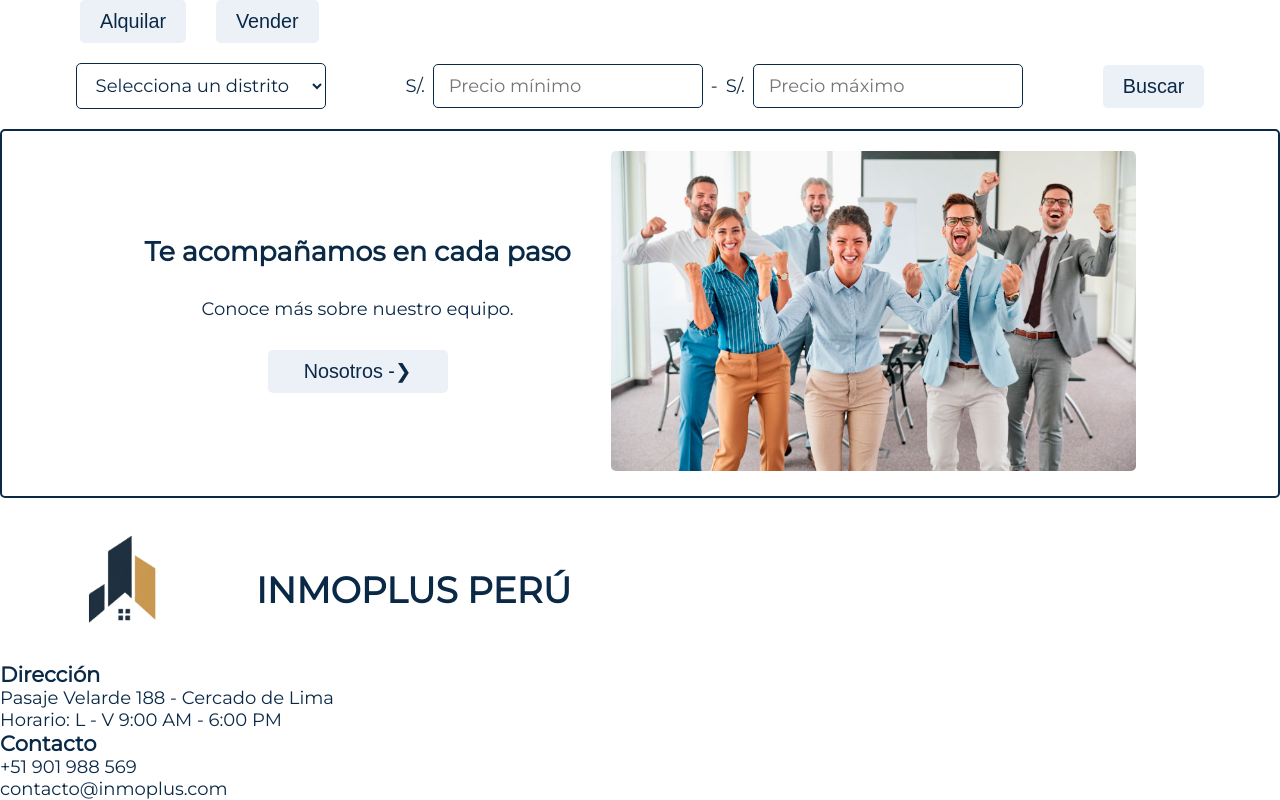
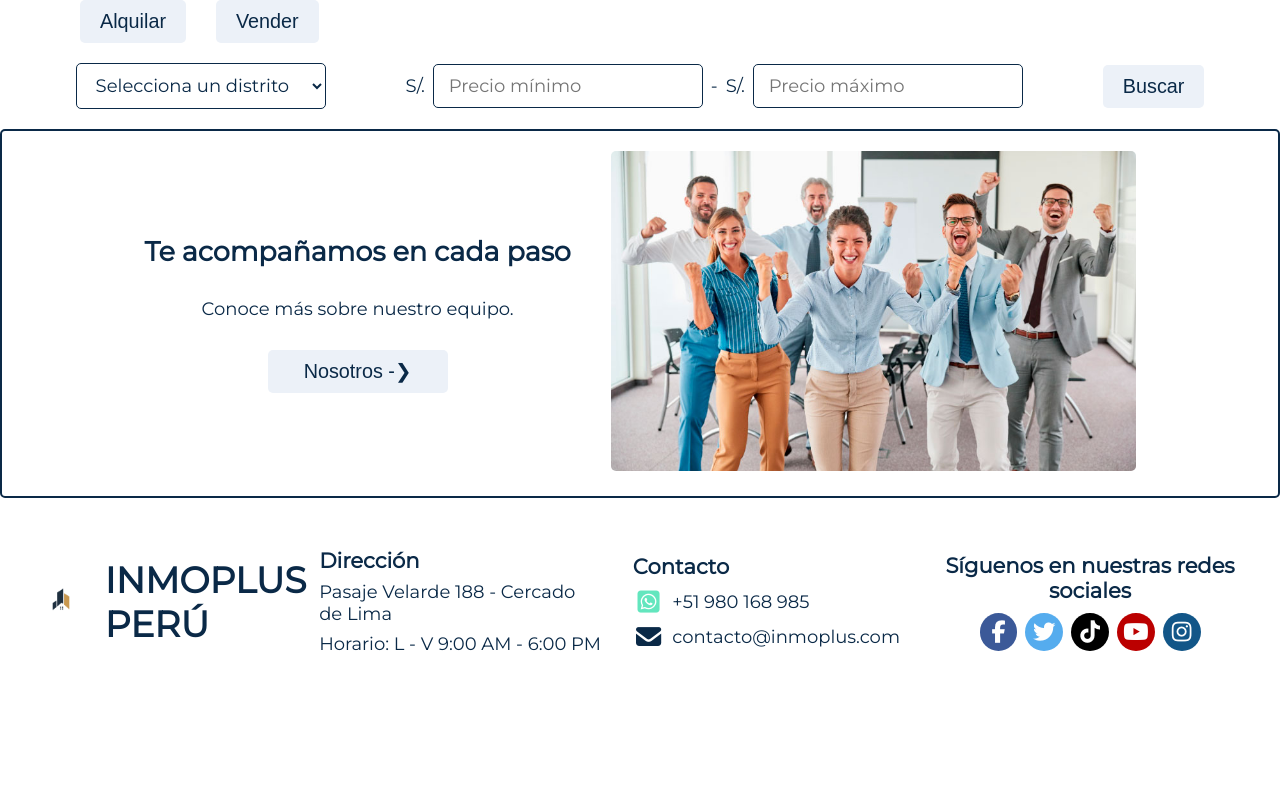
Before and after one commit to aaizaguirre/inmoplus-DEW_cibertec, a React (Vite) app: page / in a window 1280 px wide. Shown: the part 490-1290 px from the top of the page. After the commit the page ends 1175 px from the top, so only its background shows below. Built offline with nearby package versions, Linux system fonts and the light colour scheme.

Commit message:
feat: Agregar 'Footer' a componentes

```diff
--- a/package.json
+++ b/package.json
@@ -11,6 +11,7 @@
   },
   "dependencies": {
     "@fontsource/montserrat": "^5.3.0",
+    "@fortawesome/fontawesome-free": "^7.3.1",
     "react": "^19.2.8",
     "react-dom": "^19.2.8"
   },
--- a/src/App.jsx
+++ b/src/App.jsx
@@ -5,7 +5,7 @@ import Hero from './components/Hero.jsx'
 import Filtro from './Filtro.jsx'
 import SeccionNosotros from './SeccionNosotros.jsx'
 import SeccionPropiedades from './SeccionPropiedades.jsx'
-import Footer from './Footer.jsx'
+import Footer from '../src/components/Footer.jsx'
 
 import depMiraflores1 from './assets/dep-miraflores1.jpg'
 import depSanIsidro1 from './assets/dep-san isidro1.jpg'
--- a/src/Footer.jsx
+++ /dev/null
@@ -1,28 +0,0 @@
-import logoInmoPlus from './assets/logo-InmoPlus.PNG'
-
-function Footer(){
-
-    return(
-        <footer>
-            <div id = "contenedor-logo">
-            <img id = "logo-img" src = {logoInmoPlus} alt = "Logo InmoPlus" />
-            <p id = "logo-titulo">INMOPLUS PERÚ</p>
-        </div>
-        <div id = "contenedor-direccion">
-            <h3>Dirección</h3>
-            <p>Pasaje Velarde 188 - Cercado de Lima</p>
-            <p>Horario: L - V 9:00 AM - 6:00 PM</p>
-        </div>
-        <div id = "contenedor-contacto">
-            <h3>Contacto</h3>
-            <p>+51 901 988 569</p>
-            <p>contacto@inmoplus.com</p>
-        </div>
-        <div id = "contenedor-redes-sociales">
-
-        </div>
-        </footer>
-    )
-}
-
-export default Footer
--- /dev/null
+++ b/src/components/Footer.css
@@ -0,0 +1,176 @@
+footer {
+    display: flex;
+    flex-direction: row;
+    justify-content: space-around;
+    align-items: center;
+    gap: 30px;
+    padding: 30px;
+}
+
+#contenedor-logo-footer {
+    display: flex;
+    flex-direction: row;
+    align-items: center;
+    width: 25%;
+    gap: 10px;
+}
+
+#logo-img-footer {
+    width: 25%;
+    height: auto;
+}
+
+#logo-titulo {
+    margin: 0;
+    font-weight: bold;
+}
+
+#contenedor-direccion {
+    display: flex;
+    flex-direction: column;
+    gap: 8px;
+}
+
+#contenedor-direccion h3,
+#contenedor-direccion p {
+    margin: 0;
+}
+
+#contenedor-contacto {
+    display: flex;
+    flex-direction: column;
+    gap: 10px;
+}
+
+#contenedor-contacto h3 {
+    margin: 0;
+}
+
+#contenedor-contacto a {
+    display: flex;
+    flex-direction: row;
+    align-items: center;
+    gap: 8px;
+    color: var(--color-fuente-principal);
+    text-decoration: none;
+    transition: opacity 0.2s ease;
+}
+
+#contenedor-contacto a:hover {
+    opacity: 0.75;
+}
+
+#contenedor-contacto i {
+    font-size: 1.4em;
+}
+
+.fa-square-whatsapp {
+    color: rgb(99, 230, 190);
+}
+
+.fa-envelope {
+    color: var(--color-fuente-principal);
+}
+
+#contenedor-redes-sociales {
+    display: flex;
+    flex-direction: column;
+    align-items: center;
+    gap: 10px;
+}
+
+#contenedor-redes-sociales h3 {
+    margin: 0;
+    text-align: center;
+}
+
+.redes-iconos {
+    display: flex;
+    flex-direction: row;
+    flex-wrap: wrap;
+    justify-content: center;
+    gap: 8px;
+}
+
+.social-button {
+    display: inline-flex;
+    align-items: center;
+    justify-content: center;
+    width: 2.1rem;
+    height: 2.1rem;
+    border: 0.125rem solid transparent;
+    border-radius: 50%;
+    color: #fefefe;
+    font-size: 1.25rem;
+    text-decoration: none;
+    transition:
+        transform 0.3s ease,
+        color 0.3s ease,
+        background-color 0.3s ease,
+        border-color 0.3s ease;
+}
+
+.social-button:hover,
+.social-button:focus {
+    transform: rotate(360deg);
+}
+
+.social-button:focus-visible {
+    outline: 2px solid var(--color-fuente-principal);
+    outline-offset: 2px;
+}
+
+.social-button.facebook {
+    background: #3b5998;
+}
+
+.social-button.facebook:hover,
+.social-button.facebook:focus {
+    color: #3b5998;
+    background: #fefefe;
+    border-color: #3b5998;
+}
+
+.social-button.twitter {
+    background: #55acee;
+}
+
+.social-button.twitter:hover,
+.social-button.twitter:focus {
+    color: #55acee;
+    background: #fefefe;
+    border-color: #55acee;
+}
+
+.social-button.tiktok {
+    background: #000000;
+}
+
+.social-button.tiktok:hover,
+.social-button.tiktok:focus {
+    color: #000000;
+    background: #fefefe;
+    border-color: #000000;
+}
+
+.social-button.youtube {
+    background: #bb0000;
+}
+
+.social-button.youtube:hover,
+.social-button.youtube:focus {
+    color: #bb0000;
+    background: #fefefe;
+    border-color: #bb0000;
+}
+
+.social-button.instagram {
+    background: #125688;
+}
+
+.social-button.instagram:hover,
+.social-button.instagram:focus {
+    color: #125688;
+    background: #fefefe;
+    border-color: #125688;
+}
--- /dev/null
+++ b/src/components/Footer.jsx
@@ -0,0 +1,52 @@
+import logoInmoPlus from '../assets/logo-InmoPlus.PNG'
+import './Footer.css'
+
+function Footer(){
+
+    return(
+        <footer>
+            <div id = "contenedor-logo-footer">
+                <img id = "logo-img-footer" src = {logoInmoPlus} alt = "Logo InmoPlus" />
+                <p id = "logo-titulo">INMOPLUS PERÚ</p>
+            </div>
+            <div id = "contenedor-direccion">
+                <h3>Dirección</h3>
+                <p>Pasaje Velarde 188 - Cercado de Lima</p>
+                <p>Horario: L - V 9:00 AM - 6:00 PM</p>
+            </div>
+            <div id = "contenedor-contacto">
+                <h3>Contacto</h3>
+                <a  href = "https://www.whatsapp.com/" target = "_blank" rel = "noopener noreferrer" aria-label = "Contactar por Whatsapp">
+                    <i className="fa-brands fa-square-whatsapp"></i>
+                    <span>+51 980 168 985</span>
+                </a>
+                <a href = "https://www.gmail.com/" target = "_blank" rel = "noopener noreferrer" aria-label = "Contactar por correo electrónico">
+                    <i className="fa-solid fa-envelope"></i>
+                    <span>contacto@inmoplus.com</span>
+                </a>
+            </div>
+            <div id = "contenedor-redes-sociales">
+                <h3>Síguenos en nuestras redes sociales</h3>
+                <div className = "redes-iconos">
+                    <a className = "social-button facebook" href = "https://www.facebook.com/" target = "_blank" rel = "noopener noreferrer" aria-label = "Visitar perfil de Facebook">
+                        <i className="fab fa-facebook-f" aria-hidden="true"></i>
+                    </a>
+                    <a className = "social-button twitter" href = "https://www.twitter.com/" target = "_blank" rel = "noopener noreferrer" aria-label = "Visitar perfil de Twitter">
+                        <i className = "fab fa-twitter" aria-hidden = "true"></i>
+                    </a>
+                    <a className = "social-button tiktok" href = "https://www.tiktok.com/" target = "_blank" rel = "noopener noreferrer" aria-label = "Visitar perfil de TikTok">
+                        <i className = "fab fa-tiktok" aria-hidden = "true"></i>
+                    </a>
+                    <a className = "social-button youtube" href = "https://www.youtube.com/" target = "_blank" rel = "noopener noreferrer" aria-label = "Visitar canal de YouTube">
+                        <i className = "fab fa-youtube" aria-hidden = "true"></i>
+                    </a>
+                    <a className = "social-button instagram" href = "https://www.instagram.com/" target = "_blank" rel = "noopener noreferrer" aria-label = "Visitar perfil de Instagram">
+                        <i className = "fab fa-instagram" aria-hidden = "true"></i>
+                    </a>
+                </div>
+            </div>
+        </footer>
+    )
+}
+
+export default Footer
--- a/src/main.jsx
+++ b/src/main.jsx
@@ -1,6 +1,7 @@
 import { StrictMode } from 'react'
 import { createRoot } from 'react-dom/client'
 import '@fontsource/montserrat';
+import '@fortawesome/fontawesome-free/css/all.min.css'
 import './index.css'
 import App from './App.jsx'
 
```
Also changed, not shown: 1 other file (tests, documents, lock files or other folders).
